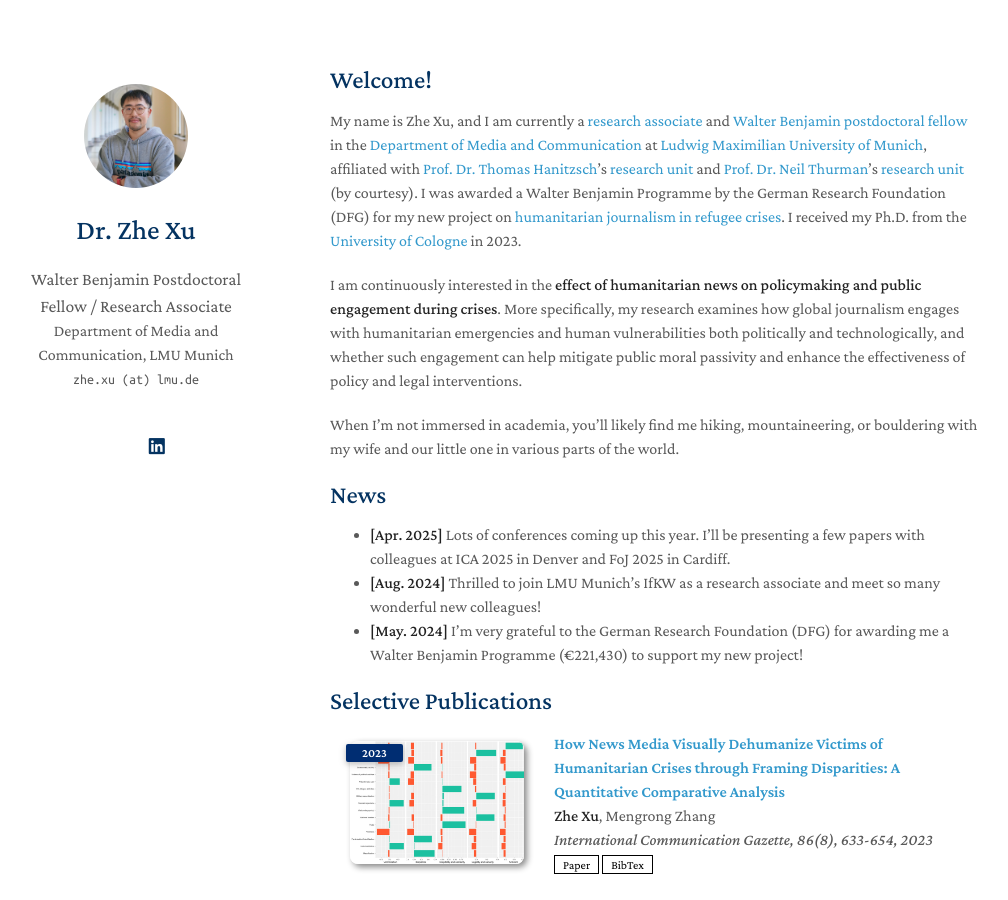
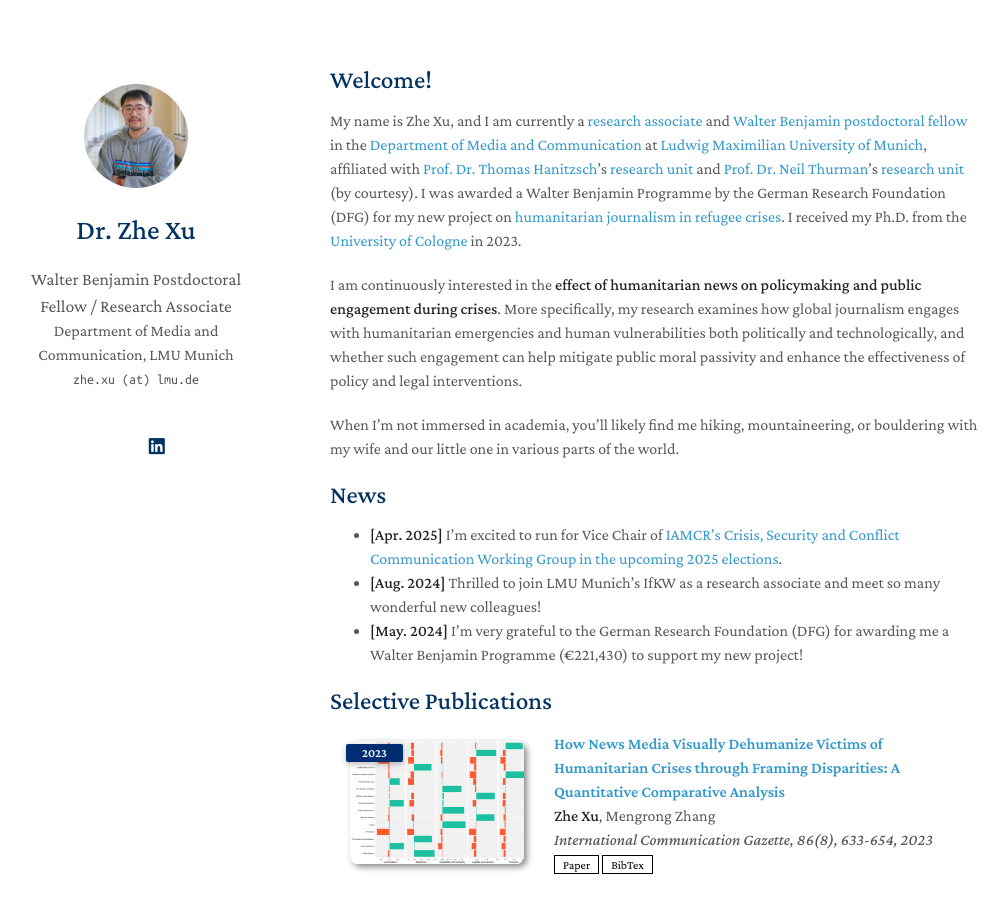
Before and after one commit to zhexuphd/home, a Jekyll site: the page built from index.md, in a window 1280 px wide and 900 px high. Shown: the whole window, without its empty margins (140-1148 px from the left). Built offline with Jekyll 4.4.1, drawn with Linux system fonts in a browser that asks for light colours; a style sheet for code colours, icons or effects is not loaded; our own code applies the rules of GitHub Pages for plain Markdown files.

Commit message:
Update index.md

```diff
--- a/index.md
+++ b/index.md
@@ -11,7 +11,7 @@
 When I’m not immersed in academia, you’ll likely find me hiking, mountaineering, or bouldering with my wife and our little one in various parts of the world.
 
 ## News
-- **[Apr. 2025]** Lots of conferences coming up this year. I'll be presenting a few papers with colleagues at ICA 2025 in Denver and FoJ 2025 in Cardiff.
+- **[Apr. 2025]** I’m excited to run for Vice Chair of [IAMCR’s Crisis, Security and Conflict Communication Working Group in the upcoming 2025 elections](https://iamcr.org/s-wg/cri-elections2025).
 - **[Aug. 2024]** Thrilled to join LMU Munich's IfKW as a research associate and meet so many wonderful new colleagues!
 - **[May. 2024]** I’m very grateful to the German Research Foundation (DFG) for awarding me a Walter Benjamin Programme (€221,430) to support my new project!
 
```
